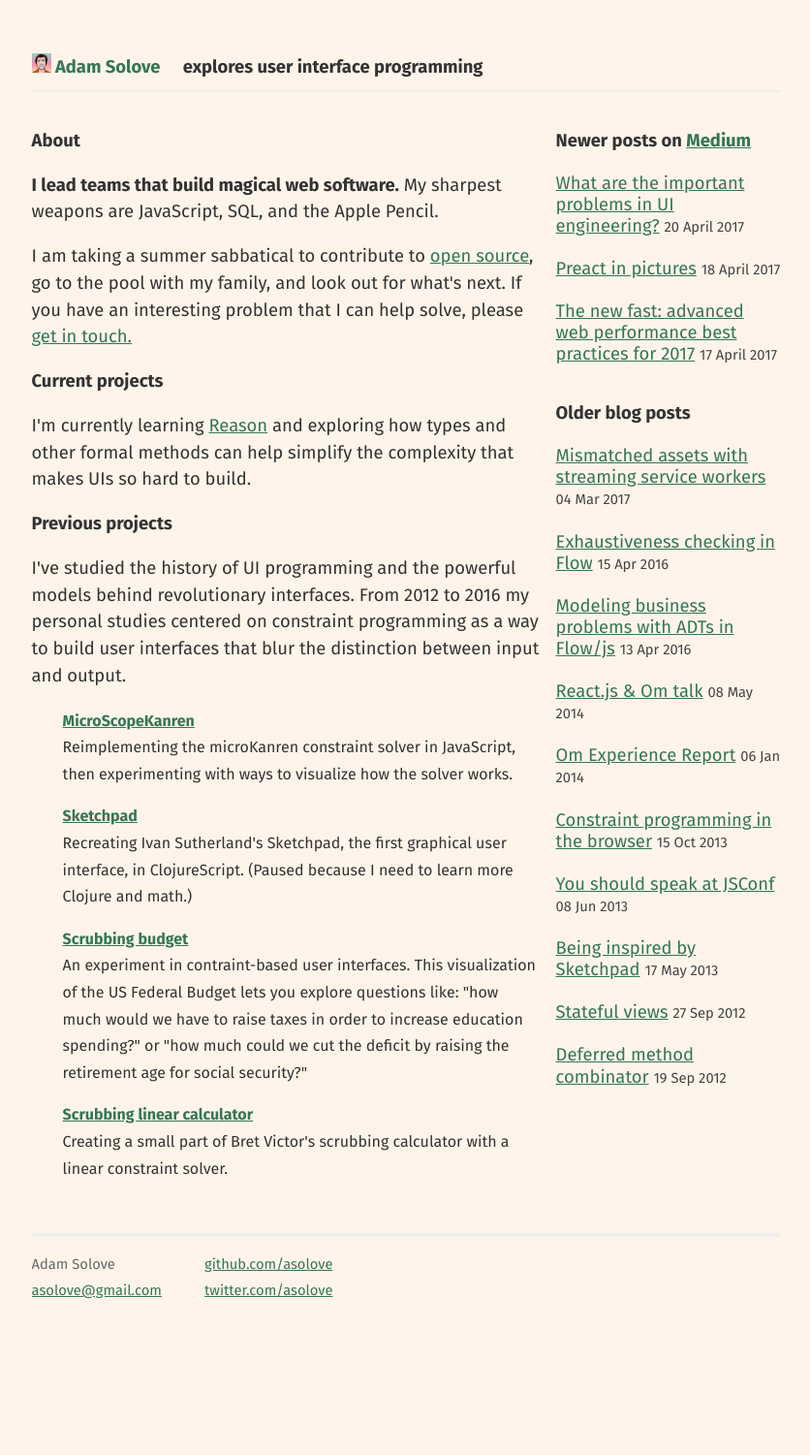
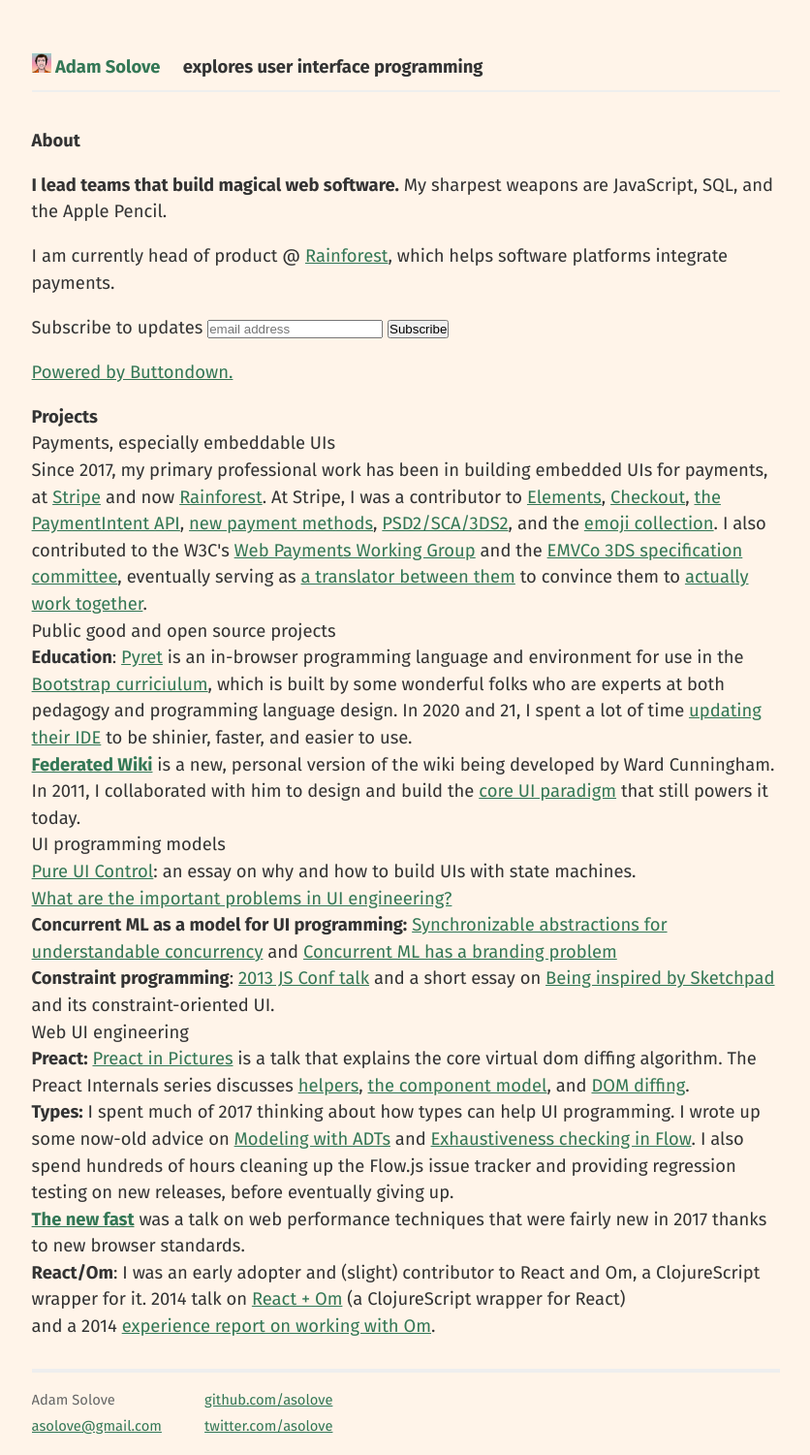
Before and after one commit to asolove/asolove.github.io, a Jekyll site: the page built from index.html, in a window 1280 px wide. Shown: the whole page at 97% size, without its empty margins (221-1057 px from the left). Built offline with Jekyll 4.4.1, drawn with Linux system fonts in a browser that asks for light colours; before the commit the page ends 1361 px from its top, so only the background shows below that.

Commit message:
Start to update content. Use high-level topics rather than chronological order.

```diff
--- a/index.html
+++ b/index.html
@@ -3,49 +3,75 @@ layout: default
 title: "Adam Solove: Document Function Model"
 ---
 
-<div class="col-left">
-
 <h3>About</h3>
 
 <p><strong>I lead teams that build magical web software.</strong> My sharpest weapons are
   JavaScript, SQL, and the Apple Pencil.</p>
-<p>I am taking a summer sabbatical to contribute to <a href="https://github.com/asolove">open source</a>, go to the pool with my family, and look out for what's next. If you have an interesting problem that I can help solve, please <a href="mailto:asolove@gmail.com">get in touch.</a></p>
 
-<h3>Current projects</h3>
+<p>I am currently head of product @ <a href="https://www.rainforestpay.com/">Rainforest</a>, which helps software platforms integrate payments.</p>
 
-  <p>I'm currently learning <a href="http://facebook.github.io/reason/">Reason</a> and exploring how types and other formal methods can help simplify the complexity that makes UIs so hard to build.</p>
+<form
+  action="https://buttondown.email/api/emails/embed-subscribe/asolove"
+  method="post"
+  target="popupwindow"
+  onsubmit="window.open('https://buttondown.email/asolove', 'popupwindow')"
+  class="embeddable-buttondown-form"
+>
+  <label for="bd-email">Subscribe to updates</label>
+  <input type="email" name="email" placeholder="email address" id="bd-email" />
 
-<h3>Previous projects</h3>
+  <input type="submit" value="Subscribe" />
+  <p>
+    <a href="https://buttondown.email/refer/asolove" target="_blank">Powered by Buttondown.</a>
+  </p>
+</form>
 
-<p>I've studied the history of UI programming and the powerful models behind revolutionary interfaces. From 2012 to 2016 my personal studies centered on constraint programming as a way to build user interfaces that blur the distinction between input and output.</p>
+<h3>Projects</h3>
 
-<dl class="current-projects">
-  <dt><a href="https://github.com/asolove/microScopeKanren">MicroScopeKanren</a></dt>
-  <dd>Reimplementing the microKanren constraint solver in JavaScript, then experimenting with ways to visualize how the solver works.</dd>
+<dl>
+  <dt>Payments, especially embeddable UIs</dt>
+  <dd>
+    Since 2017, my primary professional work has been in building embedded UIs for payments, at <a href="stripe.com">Stripe</a> and now <a href="rainforestpay.com">Rainforest</a>.
+    At Stripe, I was a contributor to
+      <a href="https://stripe.com/payments/elements">Elements</a>,
+      <a href="https://stripe.com/payments/checkout">Checkout</a>,
+      <a href="https://stripe.com/blog/payment-api-design">the PaymentIntent API</a>,
+      <a href="https://stripe.com/blog/european-payment-methods-available-worldwide">new payment methods</a>,
+      <a href="https://stripe.com/guides/strong-customer-authentication">PSD2/SCA/3DS2</a>, and the
+      <a href="https://twitter.com/edwinwee/status/1141245532255313920">emoji collection</a>.
+    I also contributed to the W3C's <a href="https://www.w3.org/2018/04/19-wpwg-minutes">Web Payments Working Group</a> and the <a href="https://www.emvco.com/emv-technologies/3-d-secure/">EMVCo 3DS specification committee</a>,
+    eventually serving as <a href="https://github.com/w3c/3ds/issues/2">a translator between them</a> to convince them to <a href="https://www.emvco.com/wp-content/uploads/news/EMVCo-FIDO-Alliance-W3C-Interest-Group-release_FINAL-website-version.pdf">actually work together</a>.
+  </dd>
 
-  <dt><a href="https://github.com/asolove/Sketchpad">Sketchpad</a></dt>
-  <dd>Recreating Ivan Sutherland's Sketchpad, the
-    first graphical user interface, in ClojureScript. (Paused because I need to learn more Clojure and math.)</dd>
+  <dt>Public good and open source projects</dt>
+  <dd><strong>Education</strong>: <a href="https://pyret.org/index.html">Pyret</a> is an in-browser programming language and environment for use in the <a href="https://www.bootstrapworld.org/blog/index.shtml">Bootstrap curriciulum</a>,
+    which is built by some wonderful folks who are experts at both pedagogy and programming language design. In 2020 and 21, I spent a lot of time <a href="https://pyret.org/release-notes/summer-2021.html">updating their IDE</a> to be shinier, faster, and easier to use.</dd>
+  <dd><strong><a href="https://www.youtube.com/watch?v=BdwLczSgvcc">Federated Wiki</a></strong> is a new, personal version of the wiki being developed by Ward Cunningham. In 2011, I collaborated with him to design and build the <a href="https://vimeo.com/32051583#">core UI paradigm</a> that still powers it today.</a></dd>
 
-  <dt><a href="https://github.com/asolove/scrubbing-budget">Scrubbing budget</a> <span class="in progress"></span></dt>
-  <dd>An experiment in contraint-based user interfaces. This visualization of the US Federal Budget lets you explore questions like: "how much would we have to raise taxes in order to increase education spending?" or "how much could we cut the deficit by raising the retirement age for social security?"</dd>
 
-  <dt><a href="https://github.com/asolove/scrubbing-linear-calculator">Scrubbing linear calculator</a></dt>
-  <dd>Creating a small part of Bret Victor's scrubbing calculator with a linear constraint solver.</dl>
-</div>
+  <dt>UI programming models</dt>
+  <dd><a href="https://asolove.medium.com/pure-ui-control-ac8d1be97a8d">Pure UI Control</a>: an essay on why and how to build UIs with state machines.</dd>
+  <dd><a href="https://asolove.medium.com/what-are-the-important-problems-in-ui-engineering-8b7f8b305611">What are the important problems in UI engineering?</a></dd>
+  <dd><strong>Concurrent ML as a model for UI programming:</strong>
+      <a href="https://asolove.medium.com/synchronizable-abstractions-for-understandable-concurrency-64ae57cd61d1">Synchronizable abstractions for understandable concurrency</a>
+      and <a href="https://asolove.medium.com/concurrent-ml-has-a-branding-problem-ce0286eab598">Concurrent ML has a branding problem</a>
+  <dd><strong>Constraint programming</strong>: <a href="https://www.adamsolove.com/js/2013/10/15/constraint-programming-in-the-browser.html">2013 JS Conf talk</a> and a short essay on
+    <a href="https://www.adamsolove.com/js/ui/2013/05/17/inspired-by-sketchpad.html">Being inspired by Sketchpad</a> and its constraint-oriented UI.</dd>
+  </dd>
 
-<div class="col-right">
-  <h1>Newer posts on <a href="https://medium.com/@asolove">Medium</a></h1>
-  <ul class="posts">
-    <li><a href="https://medium.com/@asolove/what-are-the-important-problems-in-ui-engineering-8b7f8b305611">What are the important problems in UI engineering?</a> <span>20 April 2017</span></li>
-    <li><a href="https://medium.com/@asolove/preact-in-pictures-2007ebbae54c">Preact in pictures</a> <span>18 April 2017</span></li>
-    <li><a href="https://medium.com/@asolove/the-new-fast-advanced-web-performance-best-practices-for-2017-28d1684414e0">The new fast: advanced web performance best practices for 2017</a> <span>17 April 2017</span></li>
-  </ul>
-
-  <h1>Older blog posts</h1>
-  <ul class="posts">
-    {% for post in site.posts %}
-      <li><a href="{{ post.url }}">{{ post.title }}</a> <span>{{ post.date | date_to_string }}</span></li>
-    {% endfor %}
-  </ul>
-</div>
+  <dt>Web UI engineering</dt>
+  <dd><strong>Preact:</strong>
+    <a href="https://asolove.medium.com/preact-in-pictures-2007ebbae54c">Preact in Pictures</a> is a talk that explains the core virtual dom diffing algorithm.
+    The Preact Internals series discusses <a href="https://asolove.medium.com/preact-internals-1-the-easy-parts-3a081fa36205">helpers</a>,
+      <a href="https://asolove.medium.com/preact-internals-2-the-component-model-36a05e32957b">the component model</a>, and
+      <a href="https://asolove.medium.com/preact-internals-3-some-fiddly-little-bits-f353b1ad7abc">DOM diffing</a>.
+  </dd>
+  <dd><strong>Types:</strong> I spent much of 2017 thinking about how types can help UI programming. I wrote up some now-old advice on
+    <a href="https://www.adamsolove.com/js/flow/type/2016/04/13/modeling-with-adts.html">Modeling with ADTs</a> and
+    <a href="https://www.adamsolove.com/js/flow/type/2016/04/15/flow-exhaustiveness.html">Exhaustiveness checking in Flow</a>. I also spend hundreds of hours cleaning up the Flow.js issue tracker and providing regression testing on new releases, before eventually giving up.
+  </dd>
+  <dd><strong><a href="https://asolove.medium.com/the-new-fast-advanced-web-performance-best-practices-for-2017-28d1684414e0">The new fast</a></strong> was a talk on web performance techniques that were fairly new in 2017 thanks to new browser standards.</dd>
+  <dd><strong>React/Om</strong>: I was an early adopter and (slight) contributor to React and Om, a ClojureScript wrapper for it.
+      2014 talk on <a href="https://www.adamsolove.com/js/clojure/2014/05/08/react-js-and-om.html">React + Om</a> (a ClojureScript wrapper for React)</dd>
+      and a 2014 <a href="https://www.adamsolove.com/js/clojure/2014/01/06/om-experience-report.html">experience report on working with Om</a>.
+</dl>
```
Also changed, not shown: 1 other file.
